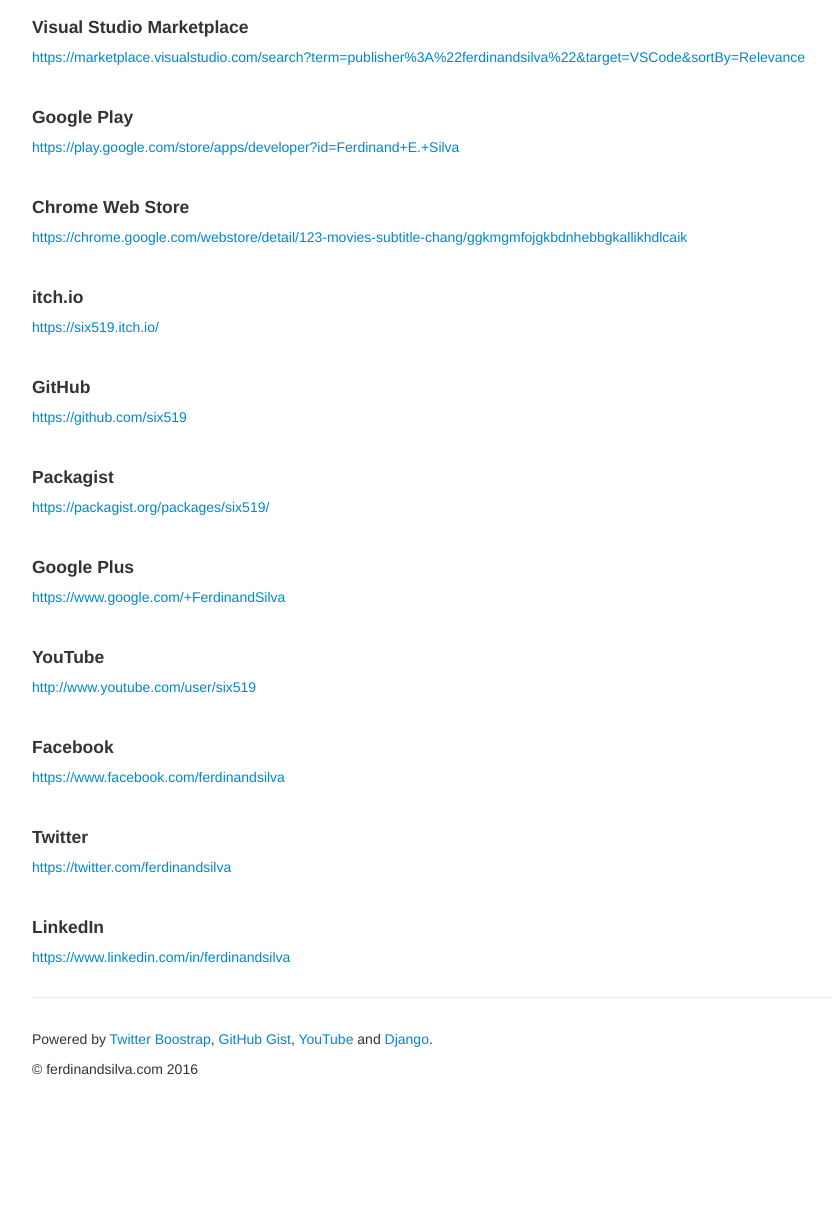
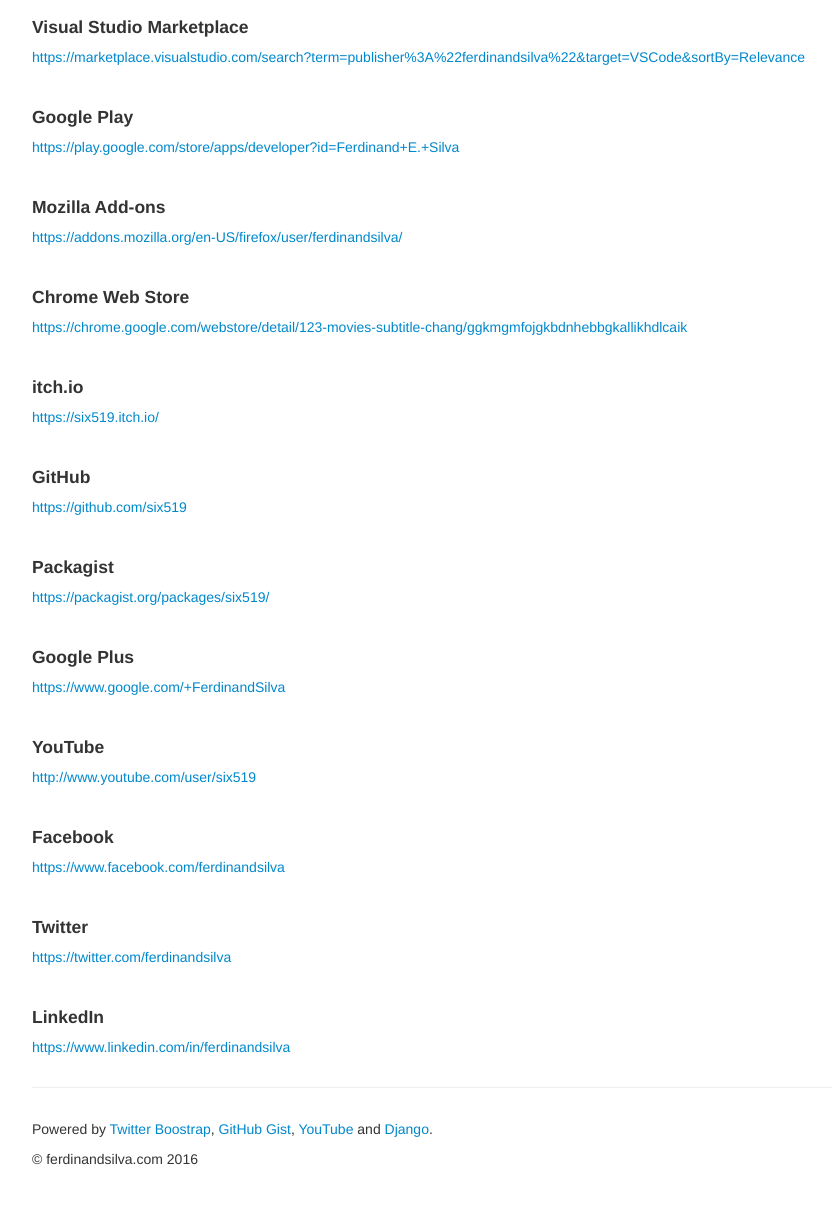
Before and after one commit to six519/ferdinandsilva.com, a Django app: page /profiles/ in a window 1280 px wide. Shown: the part 475-1694 px from the top of the page, without its empty margins (208-1044 px from the left). Before the commit the page ends 1550 px from the top, so only its background shows below. Run offline with Django 3.2, Linux system fonts and the light colour scheme; some libraries are stand-ins or nearby versions.

Commit message:
mozilla add-ons

```diff
--- a/my_daily_gist/interface/templates/interface/profiles.html
+++ b/my_daily_gist/interface/templates/interface/profiles.html
@@ -30,6 +30,11 @@
 
     <h4>Google Play</h4>
     <p><a href="https://play.google.com/store/apps/developer?id=Ferdinand+E.+Silva">https://play.google.com/store/apps/developer?id=Ferdinand+E.+Silva</a></p>
+
+    <div>&nbsp;</div>
+
+    <h4>Mozilla Add-ons</h4>
+    <p><a href="https://addons.mozilla.org/en-US/firefox/user/ferdinandsilva/">https://addons.mozilla.org/en-US/firefox/user/ferdinandsilva/</a></p>
 
     <div>&nbsp;</div>
 
```
